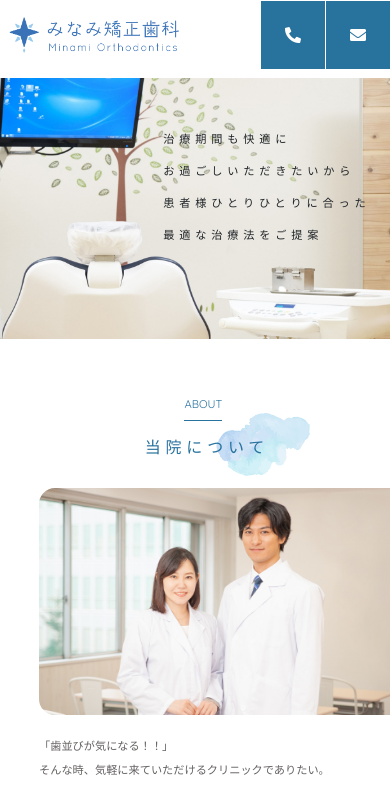
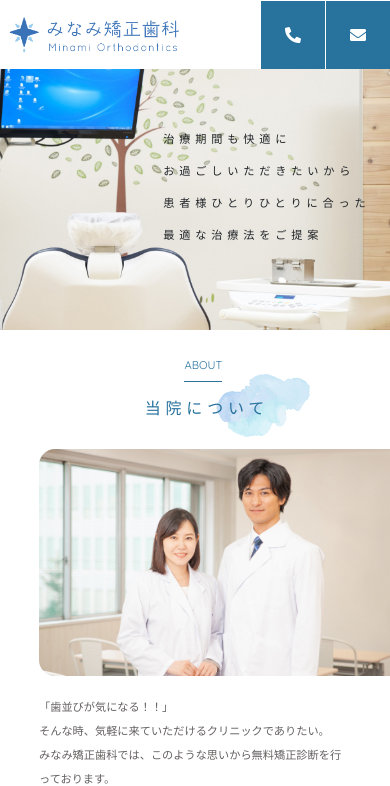
Before and after one commit to akiyama-prog/minami-dental-office, a Next.js app in the folder dental-site/: page / in a window 390 px wide. Shown: the top 786 px of the page. Built offline with nearby package versions, Linux system fonts and the light colour scheme.

Commit message:
レスポンシブ時の余白の調整

```diff
--- a/dental-site/src/styles/Home.module.scss
+++ b/dental-site/src/styles/Home.module.scss
@@ -34,7 +34,7 @@
 @media screen and (max-width:768px){//SP
   .eyecache{
     background-image: url("../../public/img_main.jpg");
-    background-position: right bottom;
+    background-position: right top;
     background-size: 150%;
     background-repeat: no-repeat;
     height: 270px;
@@ -104,7 +104,6 @@
 }
 //当院について
 .about{
-  padding: 10% 0 6% 0;
   .title{
     width: 30%;
     position: relative;
@@ -135,6 +134,7 @@
 @media screen and (min-width:769px){//PC
   .about{
     display:flex;
+    padding: 10% 0 6% 0;
     .title{
       width: 30%;
       position: relative;
```
